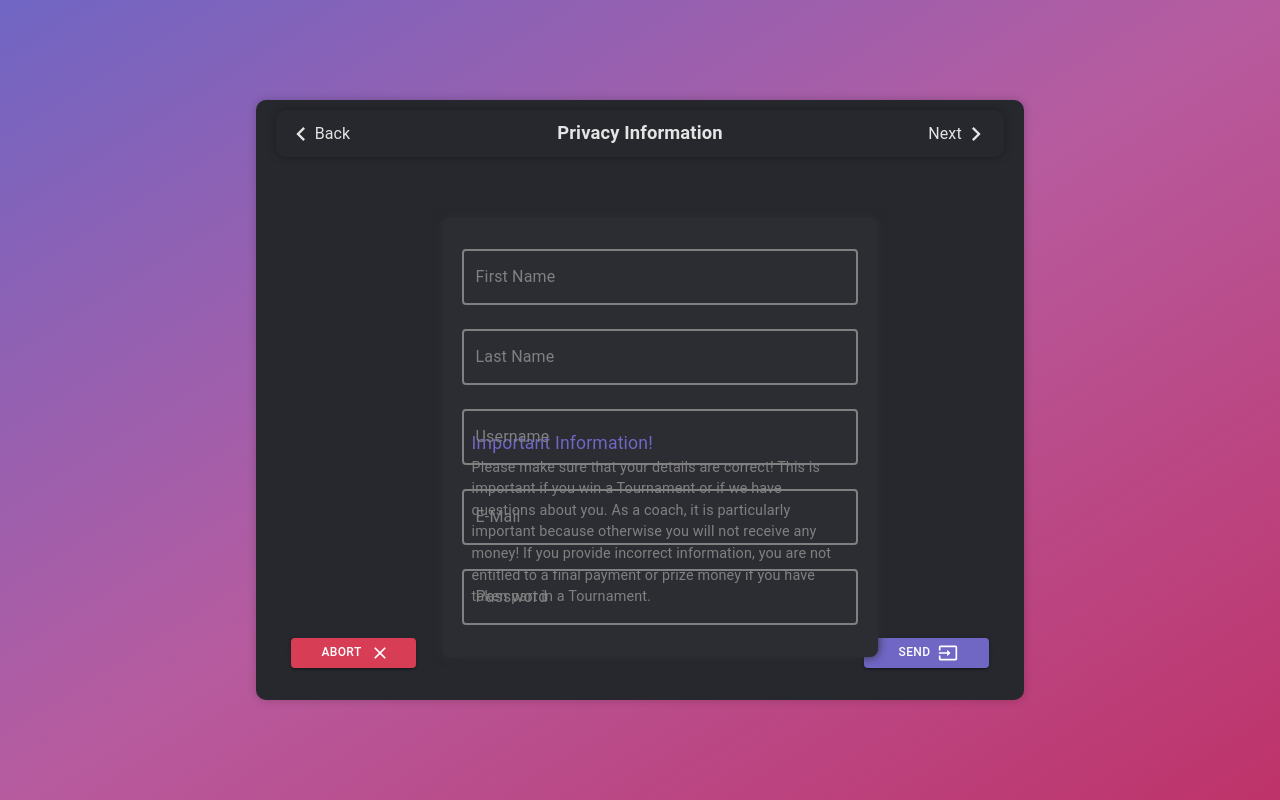
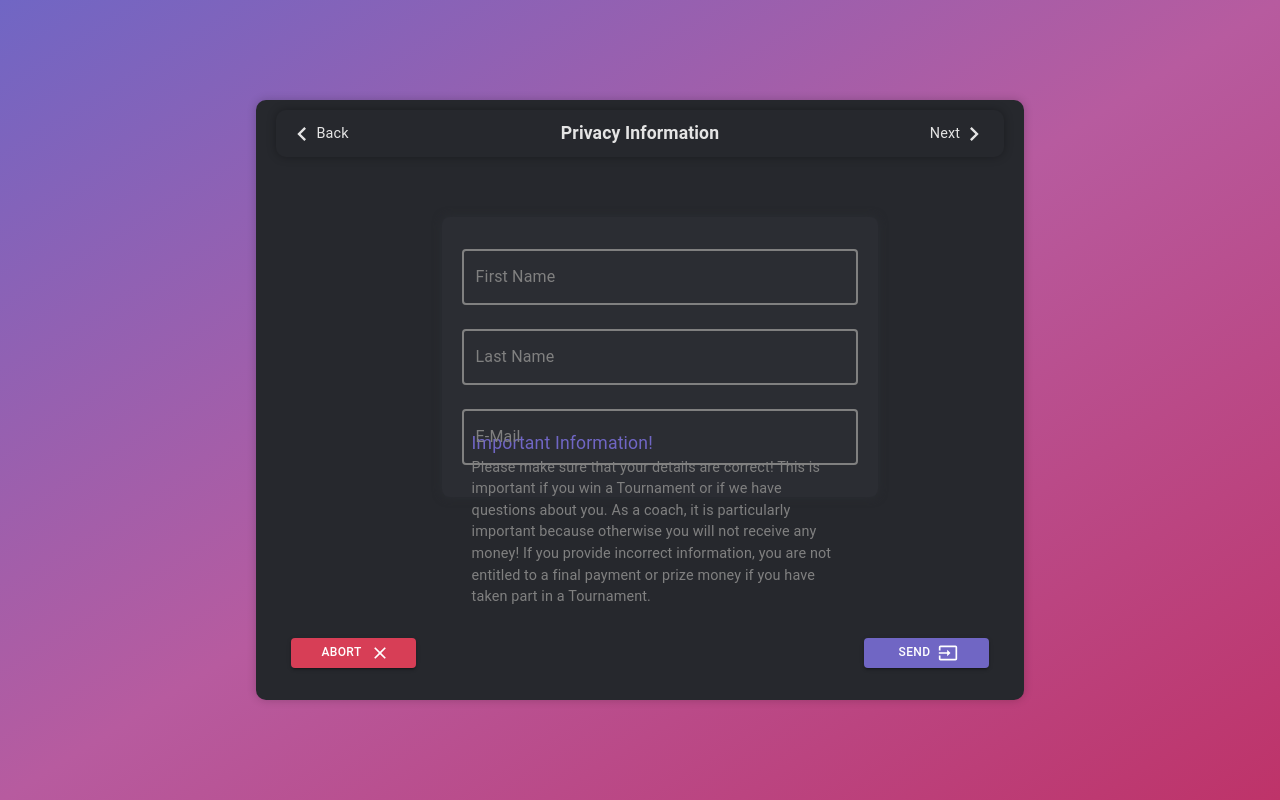
Before and after one commit to exepta/pga-com-panel, a React (Vite) app: page /auth in a window 1280 px wide. Both pictures are taken after a click on the button "REGISTER". Built offline with nearby package versions, Linux system fonts and the light colour scheme.

Commit message:
feat: update design in login and reg

```diff
--- a/src/pages/authentication-page/AuthenticationPage.tsx
+++ b/src/pages/authentication-page/AuthenticationPage.tsx
@@ -155,7 +155,7 @@ const AuthenticationPage = () => {
                     justifyContent: 'center',
                     alignItems: 'start',
                     padding: '0 60px',
-                    gap: '20px'
+                    gap: '10px'
                 }}>
 
                     <Typography variant="h1"
--- a/src/pages/authentication-page/RegisterInnerPage.tsx
+++ b/src/pages/authentication-page/RegisterInnerPage.tsx
@@ -2,7 +2,7 @@ import {Box, Button, Typography, useTheme} from "@mui/material";
 import {Clear, Input, NavigateBefore, NavigateNext} from "@mui/icons-material";
 import PrivacyEntryPage from "./register-entries/PrivacyEntryPage.tsx";
 import {useState} from "react";
-import IgnorableInformation from "./register-entries/IgnorableInformation.tsx";
+import BirthdaySocialPage from "./register-entries/BirthdaySocialPage.tsx";
 
 type Props = {
     triggered: boolean,
@@ -22,7 +22,7 @@ const RegisterInnerPage = ({triggered, setTriggered}: Props) => {
                 break;
             }
             case 2: {
-                title = "Ignorable Information";
+                title = "Birthday & Social";
                 break;
             }
             case 3: {
@@ -104,7 +104,7 @@ const RegisterInnerPage = ({triggered, setTriggered}: Props) => {
                             fontSize: '1.75rem'
                         }}/>
                         <Typography sx={{
-                            fontSize: '1rem',
+                            fontSize: '0.9rem',
                             color: theme.colors.primary
                         }}>
                             Back
@@ -123,7 +123,7 @@ const RegisterInnerPage = ({triggered, setTriggered}: Props) => {
                 }}>
                     <Typography variant="h4" sx={{
                         color: theme.colors.primary,
-                        fontSize: '1.15rem',
+                        fontSize: '1.1rem',
                         fontWeight: 'bold'
                     }}>
                         {switchTitle()}
@@ -156,7 +156,7 @@ const RegisterInnerPage = ({triggered, setTriggered}: Props) => {
                         }
                     }} onClick={() => { setNextIndex(nextIndex+1); }}>
                         <Typography sx={{
-                            fontSize: '1rem',
+                            fontSize: '0.9rem',
                             color: theme.colors.primary
                         }}>
                             Next
@@ -179,7 +179,7 @@ const RegisterInnerPage = ({triggered, setTriggered}: Props) => {
                 {/* Content Box Privacy Information */}
                 <PrivacyEntryPage index={nextIndex} />
                 {/* Content Box Ignorable Information */}
-                <IgnorableInformation index={nextIndex} />
+                <BirthdaySocialPage index={nextIndex} />
             </Box>
 
             {/* Footer */}
--- a/src/pages/authentication-page/register-entries/IgnorableInformation.tsx
+++ b/src/pages/authentication-page/register-entries/BirthdaySocialPage.tsx
@@ -4,7 +4,7 @@ type Props = {
     index: number,
 }
 
-const IgnorableInformation = ({index}: Props) => {
+const BirthdaySocialPage = ({index}: Props) => {
     const theme = useTheme();
 
     const active = index === 2;
@@ -26,4 +26,4 @@ const IgnorableInformation = ({index}: Props) => {
     )
 }
 
-export default IgnorableInformation
+export default BirthdaySocialPage
--- a/src/pages/authentication-page/register-entries/PrivacyEntryPage.tsx
+++ b/src/pages/authentication-page/register-entries/PrivacyEntryPage.tsx
@@ -44,12 +44,8 @@ const PrivacyEntryPage = ({index}: Props) => {
                     <RegTextField id="first-name-input-id" name="First Name" />
                     {/* Last Name */}
                     <RegTextField id="last-name-input-id" name="Last Name" />
-                    {/* Username */}
-                    <RegTextField id="user-name-input-id" name="Username" />
                     {/* Email */}
                     <RegTextField id="email-input-id" name="E-Mail" />
-                    {/* Password */}
-                    <RegTextField id="password-input-id" name="Password" type="password" />
                 </Box>
                 {/* Terms */}
                 <Box sx={{
```
